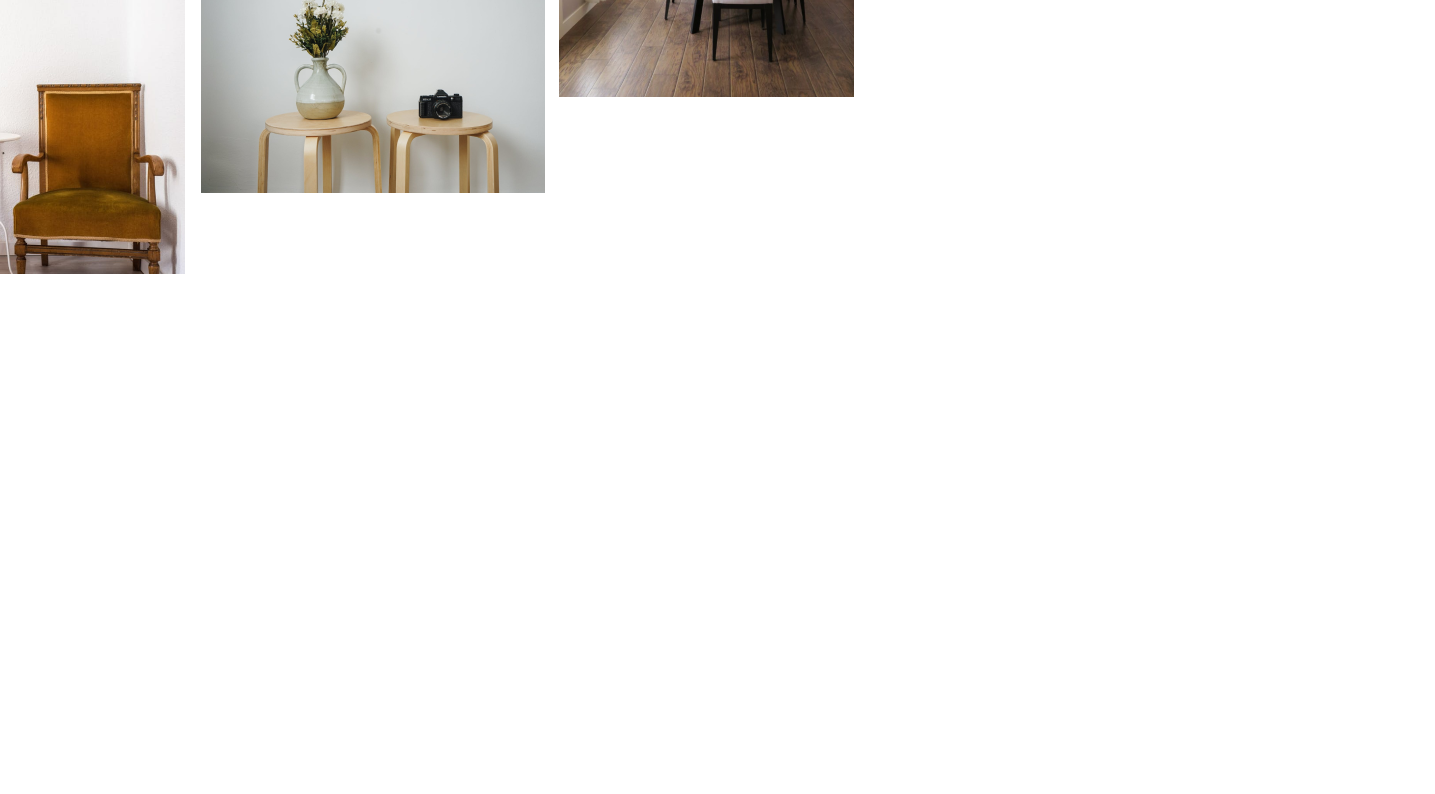
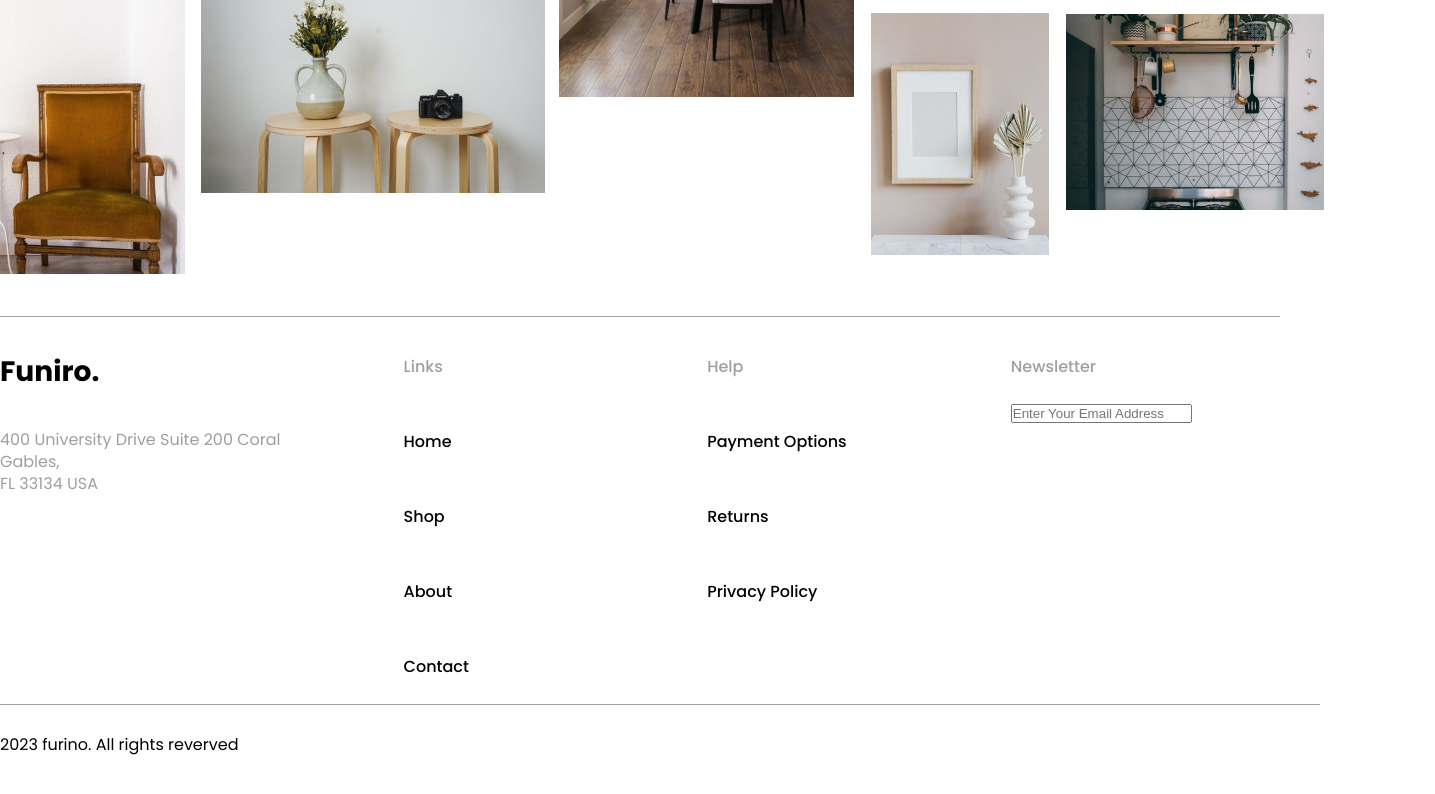
Before and after one commit to ibrahimkhaann/furniro, a plain HTML site: page index.html in a window 1280 px wide. Shown: the part 4196-4990 px from the top of the page, 1435 px wide, since content can reach past the window. Before the commit the page ends 4470 px from the top, so only its background shows below. Drawn offline with Linux system fonts and the light colour scheme.

Commit message:
all complete

```diff
--- a/css/style.css
+++ b/css/style.css
@@ -512,10 +512,10 @@ a{
 
 /* body part end  */
 
-/* top header part start  */
+/* fuull body photo part start  */
 #fullbodyimg{
-    padding-bottom: 600px;
     position: relative;
+    padding-bottom: 65px;
 }
 
 .fullbodywrite{
@@ -567,7 +567,117 @@ font-family:"Poppins", sans-serif;
     padding-left: 870px;
     padding-top: 98px;
 }
+.fullbody7 img{
+    position: absolute;
+    padding-left: 871px;
+    padding-top: 462px;
+}
+.fullbody7{
+    position: absolute;
+}
+.fllbody8 img{
+    position: absolute;
+    padding-top: 463px;
+    padding-left: 1066px;
+}
+.fuullbody9{
+    position: absolute;
+    padding-left: 1173px;
+    padding-top: 13px
+}
+/* fuull body photo part end  */
 
+
+/* top header part start  */
+#furniroAboutPart{
+  padding-top: 700px;
+  padding-bottom: 700px;
+}
+.biglinepart{
+    height: 1px;
+    width: 100%;
+    background-color: #9F9F9F;
+}
+.biglineflex{
+    display: flex;
+    width: 100%;
+    padding-top: 45px;
+}
+.biglinepart1{
+    width: 23%;
+}
+.bigline1{
+    width: 100%;
+    font-size: 24px;
+    font-weight: 700;
+    font-family:"Poppins", sans-serif;
+    color: #000000;
+
+}
+.bigline2{
+padding-top: 45px;
+}
+.bigline2 h4{
+    width: 100%;
+    font-size: 16px;
+    font-weight: 400;
+    font-family:"Poppins", sans-serif;
+    color: #9F9F9F;
+    line-height: 22px;
+
+}
+.bigline2 h5{
+    width: 100%;
+    font-size: 16px;
+    font-weight: 400;
+    font-family:"Poppins", sans-serif;
+    color: #9F9F9F;
+    padding-top: 5px;
+
+}
+.biglinepart2{
+    width: 23%;
+}
+.biglineMenu2{
+    width: 100%;
+    padding-left: 100px;
+}
+.biglineMenu2 h4{
+    font-size: 16px;
+    font-weight: 500;
+    font-family:"Poppins", sans-serif;
+    color: #9F9F9F;
+}
+.biglinepart3{
+    width: 23%;
+}
+.biglinepart4{
+    width: 23%;
+}
+.biglinemenu3{
+    padding-top: 30px;
+}
+.biglinemenu3 ul li a{
+    padding: 25px 0;
+    color:#000000;
+    font-size: 16px;
+    font-weight: 500;
+    font-family:"Poppins", sans-serif;
+    transition: .4s;
+}
+
+.biglinemenu3 ul li a:hover{
+    color: #B88E2F;
+}
+.biglinepartmsg{
+    padding-top: 35px;
+}
+.biglinepartmsg p{
+    color:#000000;
+    font-size: 16px;
+    font-weight: 400;
+    font-family:"Poppins", sans-serif;
+}
 
 
 
@@ -577,4 +687,3 @@ font-family:"Poppins", sans-serif;
 /* top header part start  */
 /* top header part start  */
 /* top header part start  */
-/* top header part start  */
--- a/index.html
+++ b/index.html
@@ -370,8 +370,9 @@
 </section>
 <!-- body part end -->
 
-<!-- top header part start  -->
+<!-- full body photo part start  -->
 <section id="fullbodyimg">
+    <div class="paddingbottom">
         <div class="fullbodywrite">
             <h3>Share your setup with</h3>
             <h2>#FuniroFurniture</h2>
@@ -379,12 +380,22 @@
         <div class="fullbodystart">
             <div class="fullbody1">
                 <img src="images/Rectangle 36.png" alt="Rectangle 36.png">
+                <div class="fuullbody9">
+                    <img src="images/Rectangle 45.png" alt="Rectangle 45.png">
+                </div>
                 <div class="fullbody3">
                     <img src="images/Rectangle 38.png" alt="Rectangle 38.png">
                     <div class="fullbody5">
                         <img src="images/Rectangle 40.png" alt="Rectangle 40.png">
+                        <div class="fullbody7">
+                            <img src="images/Rectangle 41.png" alt="Rectangle 41.png">
+                            <div class="fllbody8">
+                                <img src="images/Rectangle 44.png" alt="Rectangle 44.png">
+                            </div>
+                        </div>
                         <div class="fuullbody6">
                             <img src="images/Rectangle 43.png" alt="Rectangle 43.png">
+
                         </div>
                     </div>
                 </div>
@@ -397,10 +408,83 @@
             </div>
 
         </div>
+    </div>
+</section>
+<!-- full body photo part end -->
+
+<!-- top header part start  -->
+<section id="furniroAboutPart">
+        <div class="biglinepart">
+            <div class="container">
+                <div class="biglineflex">
+                    <div class="biglinepart1">
+                        <div class="bigline1">
+                            <h3>Funiro.</h3>
+                            <div class="bigline2">
+                                <h4>400 University Drive Suite 200 Coral Gables,</h4>
+                                <h5>FL 33134 USA</h5>
+
+                            </div>
+                        </div>
+
+
+
+                        </div>
+                        <div class="biglinepart2">
+                            <div class="biglineMenu2">
+                                <h4>Links</h4>
+                                <div class="biglinemenu3">
+                                    <ul>
+                                        <li><a href="#">Home</a></li>
+                                        <li><a href="#">Shop</a></li>
+                                        <li><a href="#">About</a></li>
+                                        <li><a href="#">Contact</a></li>
+                                    </ul>
+                                </div>
+                            </div>
+
+                    </div>
+                    <div class="biglinepart2">
+                        <div class="biglineMenu2">
+                            <h4>Help</h4>
+                            <div class="biglinemenu3">
+                                <ul>
+                                    <li><a href="#">Payment Options</a></li>
+                                    <li><a href="#">Returns</a></li>
+                                    <li><a href="#">Privacy Policy</a></li>
+                                </ul>
+                            </div>
+                        </div>
+
+                </div>
+                <div class="biglinepart2">
+                    <div class="biglineMenu2">
+                        <h4>Newsletter</h4>
+                        <div class="biglinemenu3">
+                            <form action="#" method="post">
+                                <input type="email" placeholder="Enter Your Email Address">
+
+                            </form>
+                        </div>
+                    </div>
+
+            </div>
+
+
+            </div>
+
+            <div class="biglinepart">
+               <div class="biglinepartmsg">
+                <p>2023 furino. All rights reverved</p>
+               </div>
+            </div>
+
+            </div>
+
+        </div>
 
 </section>
-<!-- top header part start  -->
-<!-- top header part start  -->
+
 <!-- top header part start  -->
 <!-- top header part start  -->
 <!-- top header part start  -->
```
Also changed, not shown: 1 other file. Lines whose indentation alone changed are shown as unchanged.
